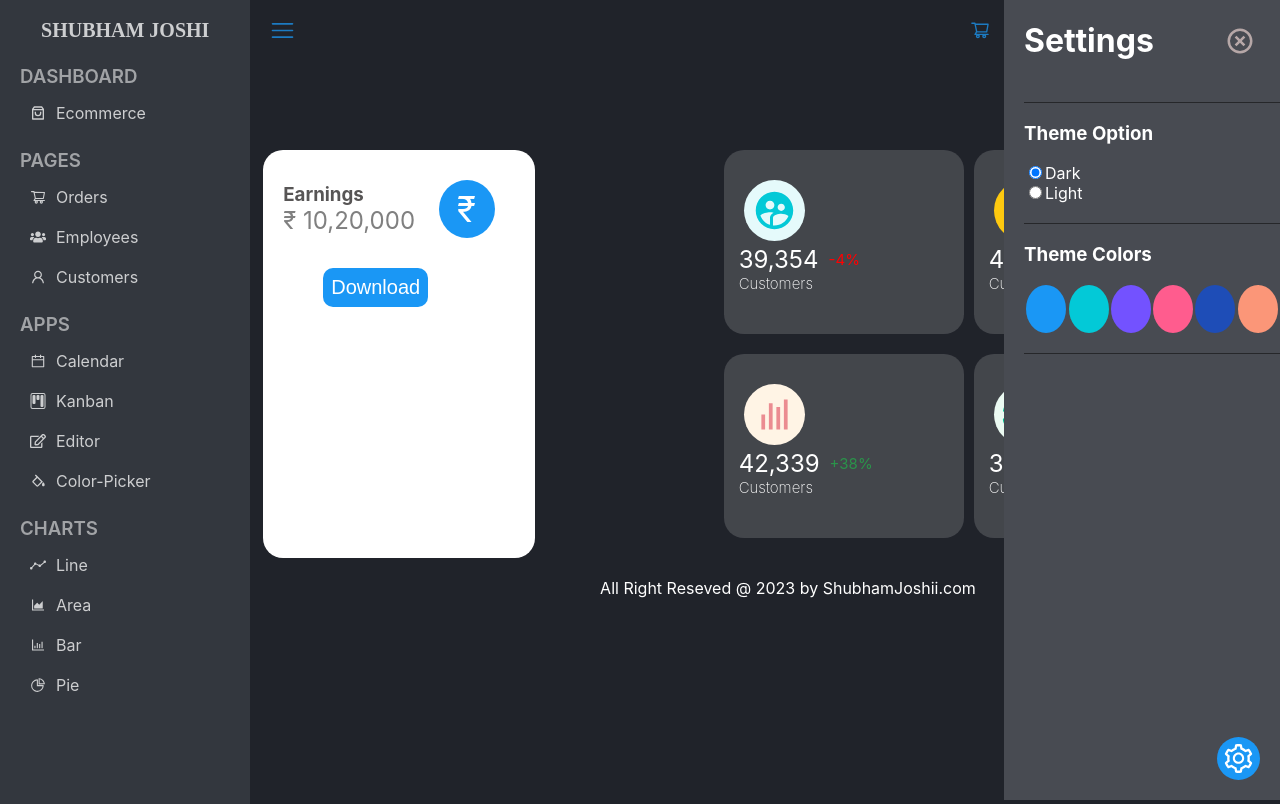
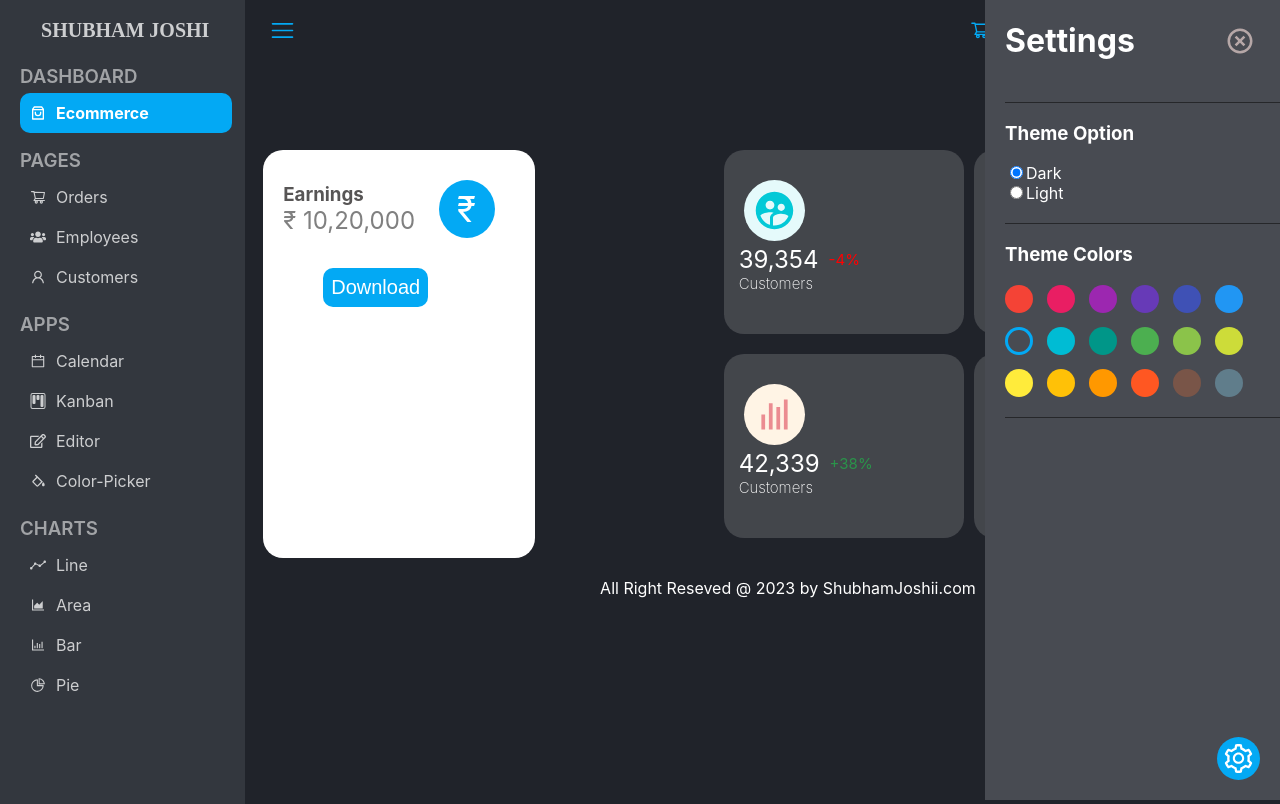
Before and after one commit to ShubhamJoshii/AdminDashboard, a React (Create React App) app: page / in a window 1280 px wide. Both pictures are taken after a click on the icon 1238 px from the left and 758 px from the top of the page. Built offline with nearby package versions, Linux system fonts and the light colour scheme.

Commit message:
Theme Added

```diff
--- a/src/App.js
+++ b/src/App.js
@@ -17,6 +17,7 @@ import Calendar from "./Calendar/Calendar";
 const App = () => {
   const [navbarSide, setNavbarSide] = useState(true);
   const [settingShow, setSettingShow] = useState(false);
+  const [themeColor,setThemeColor] = useState("#03a9f4");
   useEffect(() => {
     console.log(navbarSide);
   }, [navbarSide]);
@@ -32,44 +33,22 @@ const App = () => {
   return (
     <div>
       <BrowserRouter>
-        <Navbar setNavbarSide={setNavbarSide} navbarSide={navbarSide} />
-        <NavbarSide navbarSide={navbarSide} />
-        <Setting setSettingShow={setSettingShow} />
+        <Navbar setNavbarSide={setNavbarSide} navbarSide={navbarSide} themeColor={themeColor}  />
+        <NavbarSide navbarSide={navbarSide} themeColor={themeColor} />
+        <Setting setSettingShow={setSettingShow} settingShow={settingShow} setThemeColor={setThemeColor} themeColor={themeColor}/>
         {/* <Pages setNavbarSide={setNavbarSide} navbarSide={navbarSide}/> */}
         <AiOutlineSetting
           id="settingLogo"
+          style={{background:themeColor}}
           onClick={() => {
             setSettingShow(!settingShow);
           }}
         />
-        <div
-          style={
-            navbarSide === true
-              ? {
-                  width: "82vw",
-                  position: "fixed",
-                  left: "19vw",
-                  top: "60px",
-                  background: "#20232A",
-                  height: "94vh",
-                  padding: "10px 20px",
-                  overflow: "scroll",
-                }
-              : {
-                  width: "100vw",
-                  position: "block",
-                  left: "0vw",
-                  top: "60px",
-                  background: "#20232A",
-                  height: "94vh",
-                  padding: "10px 20px",
-                }
-          }
-        >
+        <div className={navbarSide === true ? "Responsive82" : "Responsive100"} >
           <Routes>
-            <Route path="/" element={<Ecommerce />} />
-            <Route path="/AdminDashboard" element={<Ecommerce />} />
-            <Route path="/ecommerce" element={<Ecommerce />} />
+            <Route path="/" element={<Ecommerce themeColor={themeColor}/>} />
+            <Route path="/AdminDashboard" element={<Ecommerce themeColor={themeColor}/>} />
+            <Route path="/ecommerce" element={<Ecommerce themeColor={themeColor}/>} />
             <Route path="/orders" element={<Orders />} />
             <Route path="/customers" element={<Customer />} />
             <Route path="/employees" element={<Employees />} />
--- a/src/Ecommerce/Ecommerce.jsx
+++ b/src/Ecommerce/Ecommerce.jsx
@@ -4,7 +4,7 @@ import {MdSupervisedUserCircle} from "react-icons/md"
 import {AiOutlineShoppingCart} from "react-icons/ai"
 import {BiBarChart} from "react-icons/bi"
 import {FaSyncAlt} from "react-icons/fa"
-const Ecommerce = () => {
+const Ecommerce = ({themeColor}) => {
   return (
     <div className="Ecommerce">
       <div id="firstLine">
@@ -14,9 +14,9 @@ const Ecommerce = () => {
               <h3>Earnings</h3>
               <h2>₹ 10,20,000</h2>
             </div>
-            <a>₹</a>
+            <a style={{background:themeColor}}>₹</a>
           </div>
-          <button>Download</button>
+          <button style={{background:themeColor}}>Download</button>
         </div>
         <div id="Assets">
           <div className="AssetsCards">
--- a/src/Navbar/Navbar.css
+++ b/src/Navbar/Navbar.css
@@ -16,6 +16,7 @@
     justify-content: space-between;
     width: 300px;
     right: 0px;
+    color:#1C7BC2;
     margin: 10px 20px;
 }
 
@@ -37,7 +38,7 @@
     display: flex;
     align-items: center;
     padding: 10px ;
-    color:#1C7BC2;
+    /* color:#1C7BC2; */
     font-weight: bolder;
     cursor: pointer;
 }
--- a/src/Navbar/Navbar.jsx
+++ b/src/Navbar/Navbar.jsx
@@ -5,16 +5,22 @@ import { RxHamburgerMenu } from "react-icons/rx";
 import { BsChatLeft, BsBell } from "react-icons/bs";
 import { RiArrowDownSLine } from "react-icons/ri";
 import Avatar from "../Data/avatar.jpg";
-const Navbar = ({setNavbarSide,navbarSide}) => {
-
+const Navbar = ({ setNavbarSide, navbarSide,themeColor }) => {
   return (
     <>
-      <div className="Navbar" style={navbarSide === true ? {width:"82vw",position:"fixed",left:"18vw"}:{width:"100vw",position:"block",left:"0vw"} }>
+      <div
+        className={
+          navbarSide === true ? "Navbar navbarResponsive82" : "Navbar navbarResponsive100"
+        }
+        >
         <RxHamburgerMenu
+          style={{color:themeColor}}
           className="navbarLogo burger"
           onClick={() => setNavbarSide(!navbarSide)}
         />
-        <ul>
+        <ul
+          style={{color:themeColor}}
+        >
           <li>
             <AiOutlineShoppingCart className="navbarLogo" />
           </li>
--- /dev/null
+++ b/src/NavbarSide/NavbarData.js
@@ -0,0 +1,93 @@
+import {
+  AiOutlineShoppingCart,
+  AiOutlineUser,
+  AiOutlineCalendar,
+  AiOutlineAreaChart,
+  AiOutlineBarChart,
+  AiOutlinePieChart,
+} from "react-icons/ai";
+import { FaUsers, FaRegEdit } from "react-icons/fa";
+import { BsKanban } from "react-icons/bs";
+import { BiColorFill } from "react-icons/bi";
+import { SlGraph } from "react-icons/sl";
+
+export const navbarPagesData = [
+  {
+    id:1,
+    navigate: "/orders",
+    logo: AiOutlineShoppingCart,
+    text: "Orders",
+},
+{
+      id:2,
+      navigate: "/employees",
+      logo: FaUsers,
+      text: "Employees",
+    },
+    {
+        id:3,
+        navigate: "/customers",
+        logo: AiOutlineUser,
+        text: "Customers",
+    },
+];
+
+export const navbarAppsData = [
+    {
+        id:4,
+        navigate: "/calendar",
+        logo: AiOutlineCalendar,
+        text: "Calendar",
+    },
+    {
+      id:5,
+      navigate: "/",
+      logo: BsKanban,
+      text: "Kanban",
+    },
+    {
+        id:6,
+        navigate: "/",
+        logo: FaRegEdit,
+        text: "Editor",
+    },
+    {
+        id:7,
+        navigate: "/ColorPicker",
+        logo: BiColorFill,
+        text: "Color-Picker",
+    },
+];
+
+export const navbarCharts = [
+    {
+        id:8,
+        navigate: "/lines",
+        logo: SlGraph,
+        text: "Line",
+    },
+    {
+        id:9,
+        navigate: "/areas",
+        logo: AiOutlineAreaChart,
+        text: "Area",
+    },
+    {
+        id:10,
+        navigate: "/bars",
+        logo: AiOutlineBarChart,
+        text: "Bar",
+    },
+    {
+        id:11,
+        navigate: "/Pie",
+        logo: AiOutlinePieChart,
+        text: "Pie",
+    },
+    // {
+        // id:,
+        //     navigate:"",
+  //     logo:,
+  //     text:""
+  // },
+];
--- a/src/NavbarSide/NavbarSide.css
+++ b/src/NavbarSide/NavbarSide.css
@@ -2,8 +2,8 @@
 .NavbarSide{
     background-color: #33373E;
     /* height: 120vh; */
-    /* width: 17.2vw; */
-    width: 18vw;
+    /* width: 18vw; */
+    width: 225px;
     height: 98vh;
     color: rgba(255, 255, 255, 0.756);
     padding-left: 10px;
@@ -66,3 +66,18 @@
     color: black;
     border-radius: 10px;
 }
+
+.clickShow{
+    background-color: rgb(0, 225, 255);
+    border-radius: 10px;
+    color: white;
+    font-weight: bolder;
+}
+
+/* @media only screen and (max-width:1100px){
+    .NavbarSide{
+        width: 100vw ;
+        position: relative;
+
+    }
+} */
--- a/src/NavbarSide/NavbarSide.jsx
+++ b/src/NavbarSide/NavbarSide.jsx
@@ -1,82 +1,84 @@
-import React from "react";
+import React, { useEffect, useState } from "react";
 import "./NavbarSide.css";
 import { RiShoppingBag3Line } from "react-icons/ri";
-import {
-  AiOutlineShoppingCart,
-  AiOutlineUser,
-  AiOutlineCalendar,
-  AiOutlineAreaChart,
-  AiOutlineBarChart,
-  AiOutlinePieChart,
-} from "react-icons/ai";
-import { FaUsers, FaRegEdit} from "react-icons/fa";
-import { BsKanban } from "react-icons/bs";
-import { BiColorFill } from "react-icons/bi";
-import { SlGraph } from "react-icons/sl";
 import { useNavigate } from "react-router-dom";
-const NavbarSide = ({navbarSide}) => {
+import { navbarPagesData, navbarAppsData, navbarCharts } from "./NavbarData";
+const NavbarSide = ({ navbarSide, themeColor}) => {
+  const [pageComp, setPageComp] = useState(0);
   let navigate = useNavigate();
+  useEffect(() => {
+    console.log(pageComp);
+  }, [pageComp]);
   return (
-    <div className="NavbarSide" style={navbarSide === true ? {display:"block"}:{display:"none"} }>
+    <div
+      className="NavbarSide"
+      style={navbarSide === true ? { display: "block" } : { display: "none" }}
+    >
       <div id="companyLogo">SHUBHAM JOSHI</div>
       <div className="dashboard">
         <h3>DASHBOARD</h3>
         <ul>
-          <li onClick={()=>navigate("/")}>
+          <li onClick={() => {navigate("/")
+            setPageComp(0);
+          }}
+           style={0 === pageComp ? {background:themeColor} : {background:""}}
+           className={0 === pageComp ? "clickShow" : ""}
+          >
             <RiShoppingBag3Line /> Ecommerce
           </li>
         </ul>
         <h3>PAGES</h3>
         <ul>
-          <li onClick={()=>navigate("/orders")}>
-            <AiOutlineShoppingCart /> Orders
-          </li>
-          <li onClick={()=>navigate("/employees")}>
-            <FaUsers />
-            Employees
-          </li>
-          <li onClick={()=>navigate("/customers")}>
-            <AiOutlineUser />
-            Customers
-          </li>
+          {navbarPagesData.map((curr, id) => {
+            return (
+              <li
+                onClick={() => {
+                  navigate(curr.navigate);
+                  setPageComp(curr.id);
+                }}
+           style={curr.id === pageComp ? {background:themeColor} : {background:""}}
+                className={curr.id === pageComp ? "clickShow" : ""}
+              >
+                <curr.logo /> {curr.text}
+              </li>
+            );
+          })}
         </ul>
         <h3>APPS</h3>
         <ul>
-          <li onClick={()=>navigate("/calendar")}>
-            <AiOutlineCalendar />
-            Calendar
-          </li>
-          <li onClick={()=>navigate("/")}>
-            <BsKanban />
-            Kanban
-          </li>
-          <li onClick={()=>navigate("/")}>
-            <FaRegEdit />
-            Editor
-          </li>
-          <li onClick={()=>navigate("/ColorPicker")}>
-            <BiColorFill />
-            Color-Picker
-          </li>
+          {navbarAppsData.map((curr,id) => {
+            return (
+              <li
+                onClick={() => {
+                  navigate(curr.navigate);
+                  setPageComp(curr.id);
+                }}
+           style={curr.id === pageComp ? {background:themeColor} : {background:""}}
+                className={curr.id === pageComp ? "clickShow" : ""}
+              >
+                <curr.logo />
+                {curr.text}
+              </li>
+            );
+          })}
         </ul>
         <h3>CHARTS</h3>
         <ul>
-          <li onClick={()=>navigate("/lines")}>
-            <SlGraph />
-            Line
-          </li>
-          <li onClick={()=>navigate("/areas")}>
-            <AiOutlineAreaChart />
-            Area
-          </li>
-          <li onClick={()=>navigate("/bars")}>
-            <AiOutlineBarChart />
-            Bar
-          </li>
-          <li onClick={()=>navigate("/Pie")}>
-            <AiOutlinePieChart />
-            Pie
-          </li>
+          {navbarCharts.map((curr,id) => {
+            return (
+              <li
+                onClick={() => {
+                  navigate(curr.navigate);
+                  setPageComp(curr.id);
+                }}
+           style={curr.id === pageComp ? {background:themeColor} : {background:""}}
+                className={curr.id === pageComp ? "clickShow" : ""}
+              >
+                <curr.logo />
+                {curr.text}
+              </li>
+            );
+          })}
         </ul>
       </div>
     </div>
--- a/src/Setting/Setting.css
+++ b/src/Setting/Setting.css
@@ -5,13 +5,15 @@
     right: 0px;
     height: 100vh;
     z-index: 9999;
-    width: 20vw;
+    /* width: 20vw; */
+    width: 275px;
     padding-left: 20px;
 }
 
-.Setting div{
+#themeOption, #settingText, #themeColor{
     border-bottom: 1px solid #26272a;
     padding-bottom: 20px;
+
 }
 
 #settingText{
@@ -29,41 +31,7 @@
     margin-right: 20px;
     border-radius: 50%;
 }
+
 #settingText svg:hover{
     background-color: white;
 }
-
-#themeColor{
-    display: flex;
-    justify-content: space-evenly;
-}
-
-#themeColor div{
-    border: none;
-    width: 40px;
-    height:28px;
-    border-radius: 50%;
-}
-
-#color1{
-    background-color: #1A97F5;
-}
-
-#color2{
-    background-color: #03C9D7 ;
-}
-#color3{
-    background-color: #7352FF ;
-
-}
-#color4{
-    background-color: #FF5C8E ;
-
-}
-#color5{
-    background-color: #1E4DB7 ;
-}
-
-#color6{
-    background-color: #FB9678;
-}
--- a/src/Setting/Setting.jsx
+++ b/src/Setting/Setting.jsx
@@ -1,30 +1,37 @@
-import React from "react";
+import React, { useState } from "react";
 import "./Setting.css";
-import {RiCloseCircleLine} from "react-icons/ri"
-const Setting = ({setsettingShow}) => {
+import { RiCloseCircleLine } from "react-icons/ri";
+import { CirclePicker } from "react-color";
+const Setting = ({ setsettingShow,settingShow ,setThemeColor ,themeColor}) => {
+  // const show = false;
+  const handleColorSelect = (color) => {
+    setThemeColor(color.hex)
+    // console.log(color.hex);
+  };
+  const handleCross = ()=>{
+    // setsettingShow(false);
+  }
   return (
     <div className="Setting">
-    <div id="settingText">
-      <h1>Settings </h1>
-      <RiCloseCircleLine onClick={()=>{
-        setsettingShow(false)
-      }}/>
-    </div>
+      <div id="settingText">
+        <h1>Settings </h1>
+        <RiCloseCircleLine
+          onClick={handleCross}
+        />
+      </div>
       <div id="themeOption">
         <h3>Theme Option</h3>
-        <input type="radio" name="dark" id="dark" defaultChecked/>
+        <input type="radio" name="dark" id="dark" defaultChecked />
         <label htmlFor="dark">Dark</label> <br />
         <input type="radio" name="light" id="light" />
         <label htmlFor="light">Light</label>
       </div>
-    <h3>Theme Colors</h3>
+      <h3>Theme Colors</h3>
       <div id="themeColor">
-        <div id="color1"></div>
-        <div id="color2"></div>
-        <div id="color3"></div>
-        <div id="color4"></div>
-        <div id="color5"></div>
-        <div id="color6"></div>
+        <CirclePicker
+          color={themeColor}
+          onChangeComplete={handleColorSelect}
+        />
       </div>
     </div>
   );
```
Also changed, not shown: src/index.css (+47 -0 lines).
